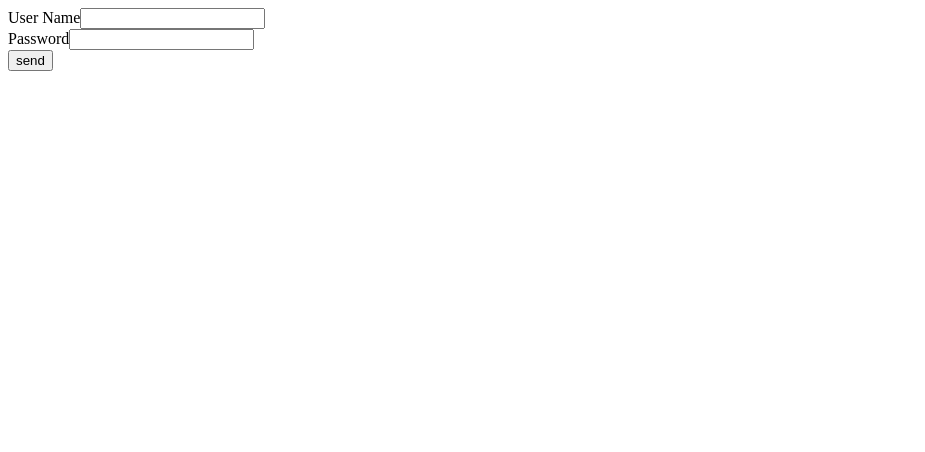
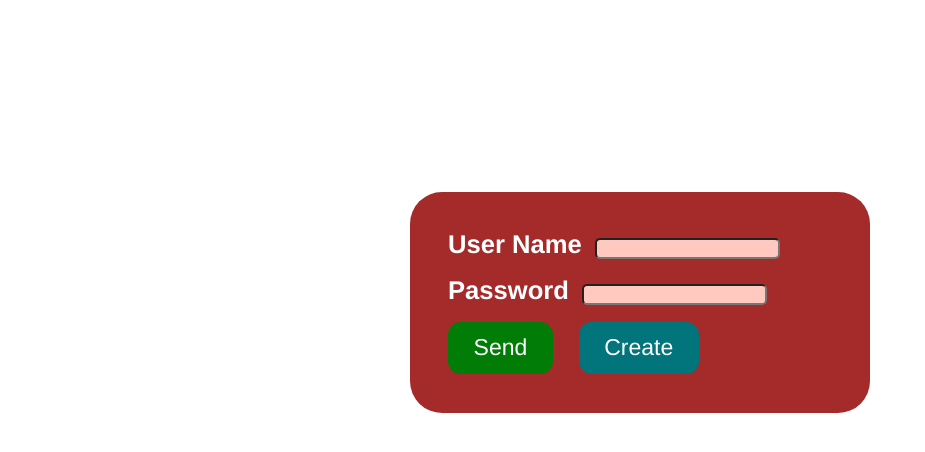
Before and after one commit to FedeSca001/ToDo-list-Mevn-front, a Vue app: page / in a window 1280 px wide. Shown: the top 452 px of the page, without its empty margins (0-925 px from the left). Built offline with nearby package versions, Linux system fonts and the light colour scheme.

Commit message:
add login

```diff
--- a/src/App.vue
+++ b/src/App.vue
@@ -1,7 +1,7 @@
 <template>
   <LogIn v-if="userStore === 'none'"/>
   <div v-else>
-    <header >
+    <header>
       <nav>
         <NavBar />
       </nav>
@@ -25,6 +25,8 @@ const users = useUsers();
 const userStore = users.user;
 </script>
 
-<style scoped>
-
+<style>
+*{
+  font-family: 'Franklin Gothic Medium', 'Arial Narrow', Arial, sans-serif;
+}
 </style>
--- a/src/assets/main.css
+++ /dev/null
@@ -1,4 +0,0 @@
-*{
-    padding: 0;
-    margin: 0;
-}
--- a/src/components/LogIn/LogIn.vue
+++ b/src/components/LogIn/LogIn.vue
@@ -1,29 +1,63 @@
 <template>
-  <form @submit="user.logInUser()" v-if="!createU" >
-    <div>
-      <label>User Name</label>
-      <input type="text" v-model="user.logInU.name">
+  <div  v-if="!createU"
+        class="formContain">
+    <div class="divSep">
+      <label class="label">User Name</label>
+      <input class="inputData" type="text" v-model="user.logInU.name">
+    </div>
+    <div class="divSep">
+      <label class="label">Password</label>
+      <input class="inputData" type="text" v-model="user.logInU.pass">
     </div>
     <div>
-      <label>Password</label>
-      <input type="text" v-model="user.logInU.pass">
+      <button @click="user.logInUser()" class="sendBtn">Send</button>
+      <button class="sendBtn createBtn">Create</button>
     </div>
-    <div>
-      <input type="submit" value="send"/>
-    </div>
-  </form>
+  </div>
   <CreateUser v-else/>
-
 </template>
 
 <script setup>
 import CreateUser from '../LogIn/CreateUser.vue'
-import { ref } from '@vue/reactivity';
 import {useUsers} from '../../stores/user';
 const user = useUsers()
 const createU = user.createUser;
 </script>
 
-<style>
-
+<style scoped>
+.formContain{
+  background-color: brown;
+  border-radius: 2.5vw;
+  width: 30vw;
+  margin: 15vw auto;
+  padding: 3vw;
+  align-self: center;
+}
+.divSep{
+  margin-bottom: 1.3vw;
+}
+.label{
+  color: white;
+  font-weight: 700;
+  font-size: 2vw;
+  margin-right: 1vw;
+}
+.inputData{
+  border-radius: 0.4vw;
+  display: inline-block;
+  background-color: rgb(255, 201, 191);
+  margin-right: 0;
+}
+.sendBtn{
+  font-size: 1.8vw;
+  padding: 1vw 2vw;
+  border: none;
+  border-radius: 1vw;
+  background-color: rgb(1, 124, 7);
+  color: white
+}
+.createBtn{
+  margin-left: 2vw;
+  background-color: rgb(1, 116, 124);
+}
 </style>
--- a/src/stores/user.js
+++ b/src/stores/user.js
@@ -4,7 +4,7 @@ import { defineStore } from "pinia";
 export const useUsers = defineStore({
         id: "userList",
         state: () => ({
-            user: 'none',
+            user: 'none',//Add local storage
             createUser: false,
             logInU: {
                 name: '',
@@ -18,21 +18,14 @@ export const useUsers = defineStore({
                 this.createUser = !this.createUser;
                 console.log(this.createUser);
             },
-            async getUsers(){
-                try {
-                    const url ="http://localhost:5000/todo";
-                    const data = await axios.get(url);
-                    this.user = await data.json();
-                }catch{
-                    err => console.log(err);
-                }
-            },
             async logInUser (){
                 try {
                     const name = this.logInU.name;
                     const pass = this.logInU.pass;
                     const url = "http://localhost:5000/user/"+String(name)+"/"+String(pass);
                     const dataGet = await axios.get(url);
+                    console.log(dataGet.data);
+                    console.log(this.user);
                     return (this.user = await dataGet.data);
                 } catch (error) {
                     console.log(err);
```
